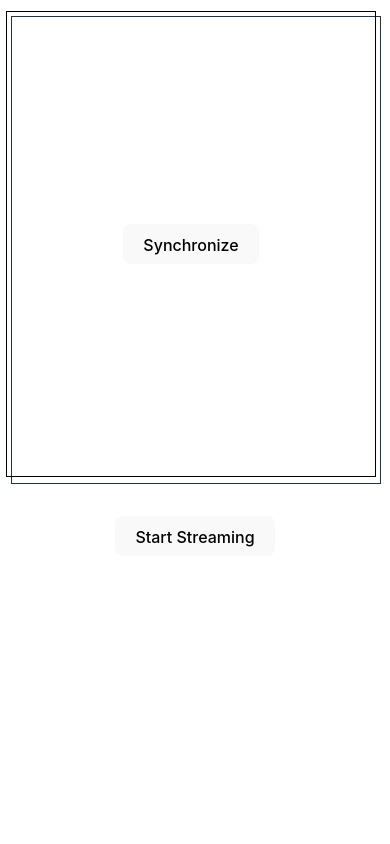
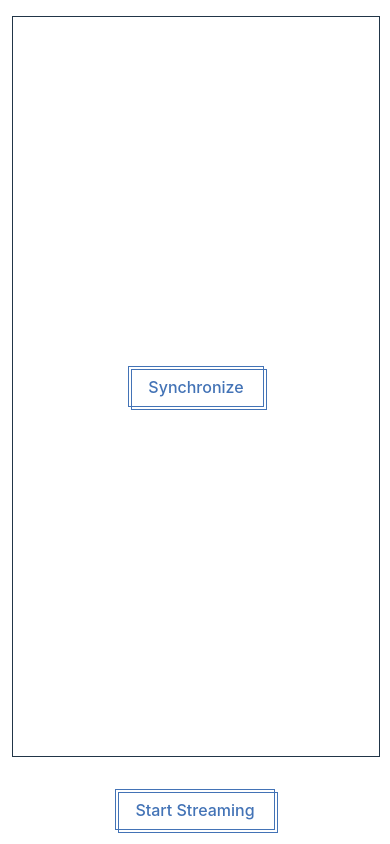
Before and after one commit to tauseefk/readable-hook, a React (Vite) app in the folder examples/: page / in a window 390 px wide. Built offline with nearby package versions, Linux system fonts and the light colour scheme.

Commit message:
improved example styling; this is becoming it's own project

```diff
--- a/examples/src/App.css
+++ b/examples/src/App.css
@@ -59,8 +59,9 @@
 .stream-output {
   min-width: 300px;
   min-height: 400px;
-  max-height: 50svh;
-  overflow-y: scroll;
+  height: 100svh;
+  max-height: 80svh;
+  overflow-y: hidden;
 }
 
 .scroll-to-bottom {
@@ -115,19 +116,15 @@
   height: 100%;
 }
 
-.ghost-rect {
-  border: 1px solid #000000;
-  content: "";
-  position: relative;
-  top: -6px;
-  left: -6px;
-  width: 100%;
-  height: 100%;
-}
 
 @media (max-width: 400px) {
   .full {
     width: 90vw;
+  }
+
+  .stream-output {
+    height: 100svh;
+    max-height: 80svh;
   }
 }
 
--- a/examples/src/StreamReader.tsx
+++ b/examples/src/StreamReader.tsx
@@ -1,6 +1,6 @@
 import { FC } from 'react';
 import { useReadable } from '../../src/useReadable';
-import { LINES_TO_RENDER, getBlockColor } from './constants';
+import { GRID_HEIGHT, getBlockColor } from './constants';
 
 export const StreamReader: FC<{ readableStream: ReadableStream<string> }> = ({
   readableStream,
@@ -11,7 +11,7 @@ export const StreamReader: FC<{ readableStream: ReadableStream<string> }> = ({
   });
 
   const lines = value.split('\n');
-  const tailLineIdx = Math.max(0, lines.length - LINES_TO_RENDER);
+  const tailLineIdx = Math.max(0, lines.length - GRID_HEIGHT);
   const renderableLines = lines.slice(tailLineIdx).map((line, lineIdx) => {
     const elements = line.split('').map((_, charIdx) => {
       return (
@@ -27,18 +27,17 @@ export const StreamReader: FC<{ readableStream: ReadableStream<string> }> = ({
       );
     });
     return (
-      <div className="flex flex-row gap" key={lineIdx}>
+      <div className="flex flex-row" key={lineIdx}>
         {elements}
       </div>
     );
   });
 
   return (
-    <div className="flex flex-col gap scrollbar-trigger border w-full relative">
-      <div className="ghost-rect">
+    <div className="flex flex-col gap border w-full relative">
       <div className="flex card stream-output justify-around relative">
         {!value ? (
-            <button className="m-auto-0" onClick={() => synchronize()}>
+          <button className="m-auto-0 ghost-rect" onClick={() => synchronize()}>
             Synchronize
           </button>
         ) : (
@@ -46,6 +45,5 @@ export const StreamReader: FC<{ readableStream: ReadableStream<string> }> = ({
         )}
       </div>
     </div>
-    </div>
   );
 };
--- a/examples/src/StreamWriter.tsx
+++ b/examples/src/StreamWriter.tsx
@@ -1,12 +1,11 @@
 import { FC, memo, useRef, useState } from 'react';
+import { GRID_WIDTH } from './constants';
 
 const getCharacter = (idx: number) => {
-  if (idx % 23 === 0) {
+  if (idx % (GRID_WIDTH + 1) === 0) {
     return '\n';
   }
-  if (idx % 2 === 0) {
-    return '1';
-  }
+
   return '0';
 };
 
@@ -40,9 +39,13 @@ export const StreamWriter: FC<StreamWriterProps> = ({ writableStream }) => {
   return (
     <div className="flex flex-row gap justify-around">
       {!rafId ? (
-        <button onClick={appendAndScheduleNext}>Start Streaming</button>
+        <button className="ghost-rect" onClick={appendAndScheduleNext}>
+          Start Streaming
+        </button>
       ) : (
-        <button onClick={handleStopTimer}>Stop Streaming</button>
+        <button className="ghost-rect" onClick={handleStopTimer}>
+          Stop Streaming
+        </button>
       )}
     </div>
   );
--- a/examples/src/constants.ts
+++ b/examples/src/constants.ts
@@ -16,4 +16,5 @@ export const getBlockColor = (idx: number) => {
   return BLOCK_CLOLORS[idx % BLOCK_CLOLORS.length];
 };
 
-export const LINES_TO_RENDER = 17;
+export const GRID_WIDTH = 16;
+export const GRID_HEIGHT = 2 * GRID_WIDTH - 3;
--- a/examples/src/index.css
+++ b/examples/src/index.css
@@ -37,28 +37,40 @@ h1 {
   line-height: 1.1;
 }
 
+p {
+  margin: 0 0;
+}
+
 button {
-  max-height: 40px;
-  border-radius: 8px;
-  border: 1px solid transparent;
+  border: 1px solid #DA5E46;
+  position: relative;
   padding: 0.6em 1.2em;
   font-size: 1em;
   font-weight: 500;
   font-family: inherit;
-  background-color: #1a1a1a;
+  background-color: transparent;
   cursor: pointer;
   transition: border-color 0.25s;
 }
+
 button:hover {
-  border-color: #646cff;
+  border-color: white;
 }
+
 button:focus,
 button:focus-visible {
-  outline: 4px auto -webkit-focus-ring-color;
+  outline: none;
 }
 
-p {
-  margin: 0 0;
+.ghost-rect::before {
+  border: 1px solid #DA5E46;
+  content: "";
+  position: absolute;
+  top: 2px;
+  left: 2px;
+  right: -4px;
+  bottom: -4px;
+  transition: border-color 0.25s;
 }
 
 @media (prefers-color-scheme: light) {
@@ -69,8 +81,24 @@ p {
   a:hover {
     color: #747bff;
   }
+
   button {
-    background-color: #f9f9f9;
+    border: 1px solid #4373B6;
+    color: #4373B6;
+  }
+
+  button:hover {
+    border-color: #213547;
+    color: #213547;
+  }
+
+  .ghost-rect::before {
+    border: 1px solid #4373B6;
+  }
+
+  .ghost-rect:hover:before {
+    color: #213547;
+    border-color: #213547;
   }
 }
 
```
Lines whose indentation alone changed are shown as unchanged.
